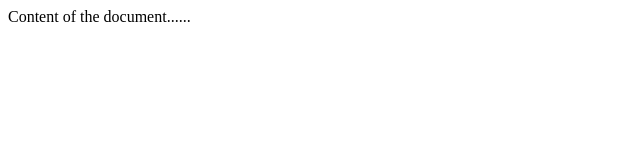
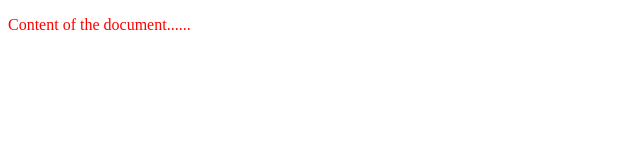
Before and after one commit to WundermanPanama/momi-test, a plain HTML site: page index.html in a window 1280 px wide. Shown: the whole page, without its empty margins (0-640 px from the left). Drawn offline with Linux system fonts and the light colour scheme.

Commit message:
Update index.html

```diff
--- a/index.html
+++ b/index.html
@@ -3,10 +3,19 @@
 <head>
 <meta charset="UTF-8">
 <title>Title of the document</title>
+
+<style>
+
+  body
+  {
+    color: red;
+  }
+
+</style>
 </head>
 
 <body>
-Content of the document......
+<p>Content of the document......</p>
 </body>
 
 </html>
```
